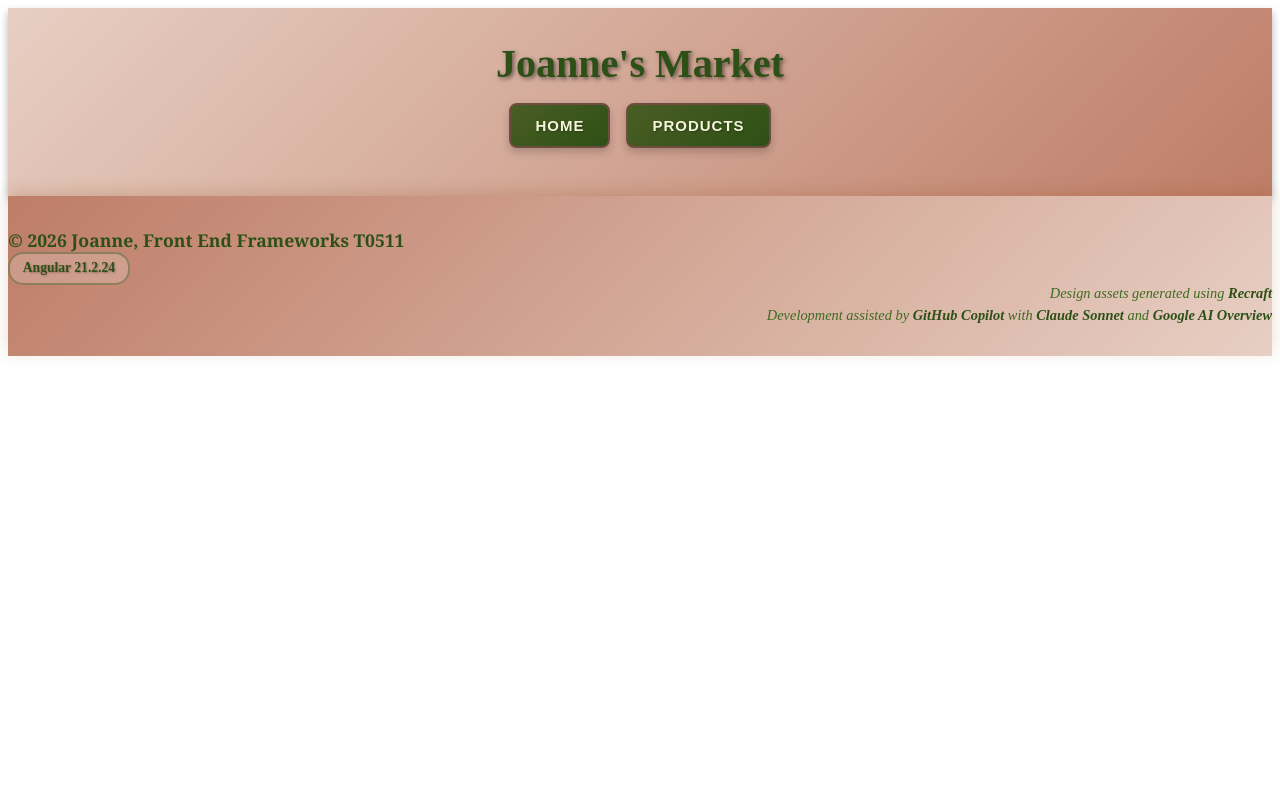
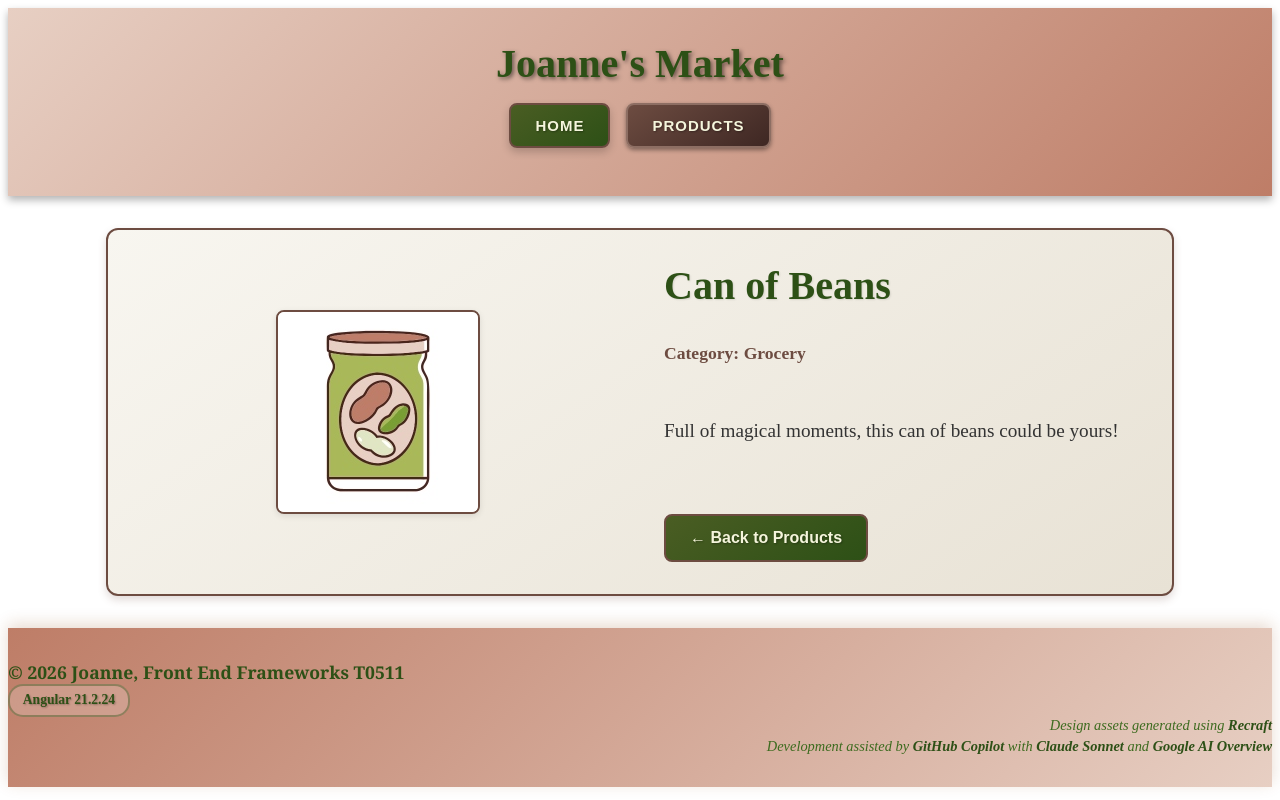
Before and after one commit to joanne-hoar/practice-session, an Angular app: page /products/1 in a window 1280 px wide. Before the commit this address led to /. Built offline with nearby package versions, Linux system fonts and the light colour scheme.

Commit message:
routing parameters (signal-based approach)

```diff
--- a/src/app/app.config.ts
+++ b/src/app/app.config.ts
@@ -1,11 +1,11 @@
 import { ApplicationConfig, provideBrowserGlobalErrorListeners } from '@angular/core';
-import { provideRouter } from '@angular/router';
+import { provideRouter, withComponentInputBinding } from '@angular/router';
 
 import { routes } from './app.routes';
 
 export const appConfig: ApplicationConfig = {
   providers: [
     provideBrowserGlobalErrorListeners(),
-    provideRouter(routes)
+    provideRouter(routes, withComponentInputBinding()) // Enable automatic input binding
   ]
 };
--- a/src/app/app.routes.ts
+++ b/src/app/app.routes.ts
@@ -1,9 +1,11 @@
 import { Routes } from '@angular/router';
 import { HomePage } from './pages/home-page/home-page';
 import { ProductsPage } from './pages/products-page/products-page';
+import { ProductDetail } from './pages/product-detail/product-detail';
 
 export const routes: Routes = [
   { path: '', redirectTo: '/home', pathMatch: 'full' },
   { path: 'home', component: HomePage },
-  { path: 'products', component: ProductsPage }
+  { path: 'products', component: ProductsPage },
+  { path: 'products/:id', component: ProductDetail } // New route with :id parameter
 ];
--- /dev/null
+++ b/src/app/pages/product-detail/product-detail.css
@@ -0,0 +1,106 @@
+.product-detail {
+  max-width: 1000px;
+  margin: 2rem auto;
+  display: grid;
+  grid-template-columns: 1fr 1fr;
+  gap: 3rem;
+  background: linear-gradient(145deg, #f8f6f0 0%, #e8e2d5 100%);
+  border: 2px solid #6d4c41;
+  border-radius: 12px;
+  padding: 2rem;
+  box-shadow: 0 4px 8px rgba(109, 76, 65, 0.2);
+}
+
+.product-image {
+  display: flex;
+  align-items: center;
+  justify-content: center;
+}
+
+.product-image img {
+  max-width: 100%;
+  border-radius: 8px;
+  border: 2px solid #6d4c41;
+  box-shadow: 0 2px 6px rgba(0, 0, 0, 0.1);
+}
+
+.product-info {
+  display: flex;
+  flex-direction: column;
+  gap: 1rem;
+}
+
+.product-info h1 {
+  font-size: 2.5rem;
+  color: #2d5016;
+  margin: 0;
+  text-shadow: 1px 1px 2px rgba(0,0,0,0.1);
+}
+
+.category {
+  font-size: 1.1rem;
+  color: #6d4c41;
+  font-weight: 600;
+  text-transform: capitalize;
+}
+
+.description {
+  font-size: 1.2rem;
+  color: #333;
+  line-height: 1.6;
+}
+
+.actions {
+  margin-top: 2rem;
+}
+
+.btn-back {
+  padding: 0.8rem 1.5rem;
+  background: linear-gradient(145deg, #4a5d23 0%, #2d5016 100%);
+  color: #f5f5dc;
+  border: 2px solid #6d4c41;
+  border-radius: 8px;
+  font-size: 1rem;
+  font-weight: bold;
+  cursor: pointer;
+  text-decoration: none;
+  display: inline-block;
+  transition: all 0.3s ease;
+  text-shadow: 1px 1px 2px rgba(0,0,0,0.3);
+}
+
+.btn-back:hover {
+  background: linear-gradient(145deg, #5d7a2f 0%, #3e6b1f 100%);
+  transform: translateY(-1px);
+  box-shadow: 0 4px 10px rgba(74, 93, 35, 0.3);
+}
+
+.not-found {
+  max-width: 600px;
+  margin: 4rem auto;
+  text-align: center;
+  background: linear-gradient(145deg, #f8f6f0 0%, #e8e2d5 100%);
+  border: 2px solid #6d4c41;
+  border-radius: 12px;
+  padding: 3rem;
+  box-shadow: 0 4px 8px rgba(109, 76, 65, 0.2);
+}
+
+.not-found h2 {
+  color: #2d5016;
+  font-size: 2rem;
+  margin-bottom: 1rem;
+}
+
+.not-found p {
+  color: #6d4c41;
+  font-size: 1.1rem;
+  margin-bottom: 2rem;
+}
+
+@media (max-width: 768px) {
+  .product-detail {
+    grid-template-columns: 1fr;
+    gap: 1.5rem;
+  }
+}
--- /dev/null
+++ b/src/app/pages/product-detail/product-detail.html
@@ -0,0 +1,22 @@
+@if (product(); as prod) {
+  <div class="product-detail">
+    <div class="product-image">
+      <img [src]="'assets/products/' + prod.image" [alt]="prod.name">
+    </div>
+
+    <div class="product-info">
+      <h1>{{ prod.name }}</h1>
+      <p class="category">Category: {{ prod.category }}</p>
+      <p class="description">{{ prod.description }}</p>
+      <div class="actions">
+        <button class="btn-back" routerLink="/products">← Back to Products</button>
+      </div>
+    </div>
+  </div>
+} @else {
+  <div class="not-found">
+    <h2>Product Not Found</h2>
+    <p>Sorry, we couldn't find a product with ID: {{ id() }}</p>
+    <button class="btn-back" routerLink="/products">← Back to Products</button>
+  </div>
+}
--- /dev/null
+++ b/src/app/pages/product-detail/product-detail.ts
@@ -0,0 +1,20 @@
+import { Component, inject, input, computed } from '@angular/core';
+import { RouterLink } from '@angular/router';
+import { ProductService } from '../../services/product-service';
+
+@Component({
+  selector: 'app-product-detail',
+  imports: [RouterLink],
+  templateUrl: './product-detail.html',
+  styleUrl: './product-detail.css',
+})
+export class ProductDetail {
+  id = input<string>(); // Route parameter auto-bound
+  productService = inject(ProductService);
+
+  // Reactive product lookup
+  product = computed(() => {
+    const id = this.id();
+    return id ? this.productService.getProductById(Number(id)) : undefined;
+  });
+}
```
Also changed, not shown: 1 other file (tests, documents, lock files or other folders).
